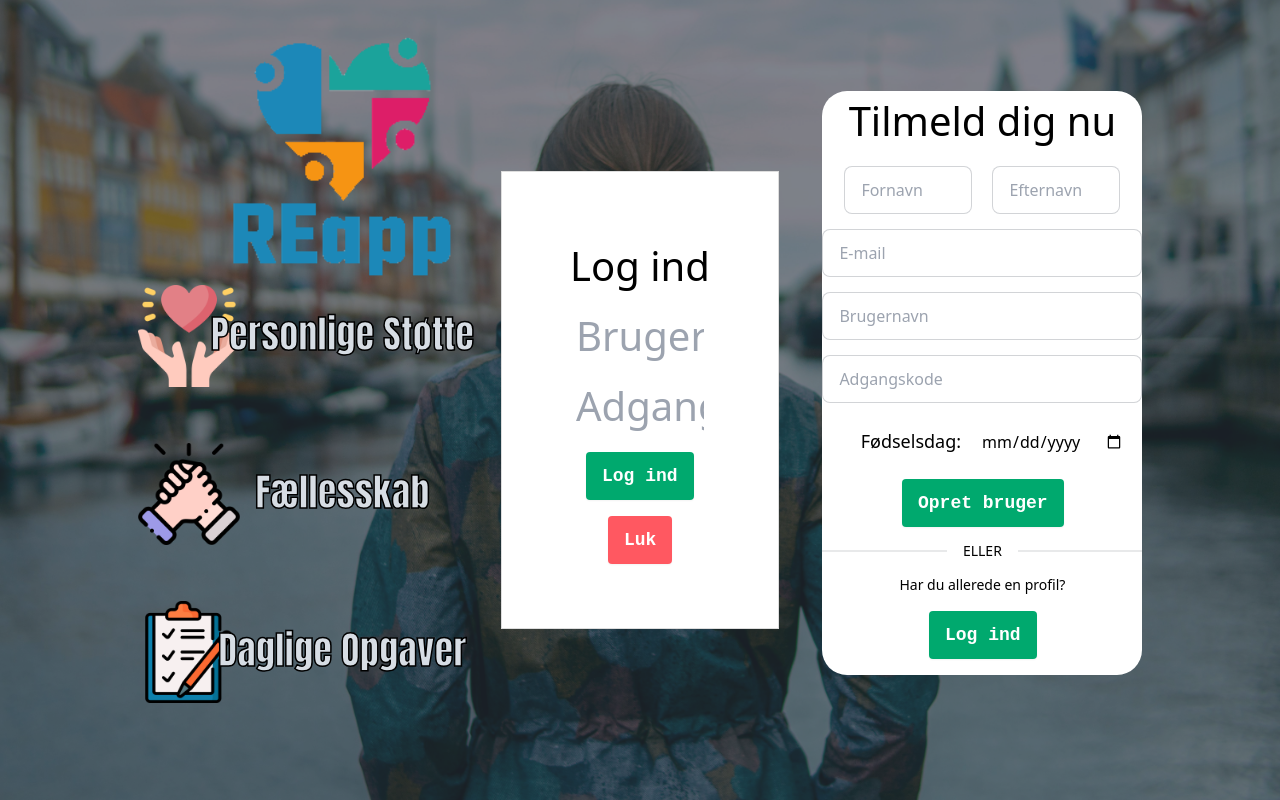
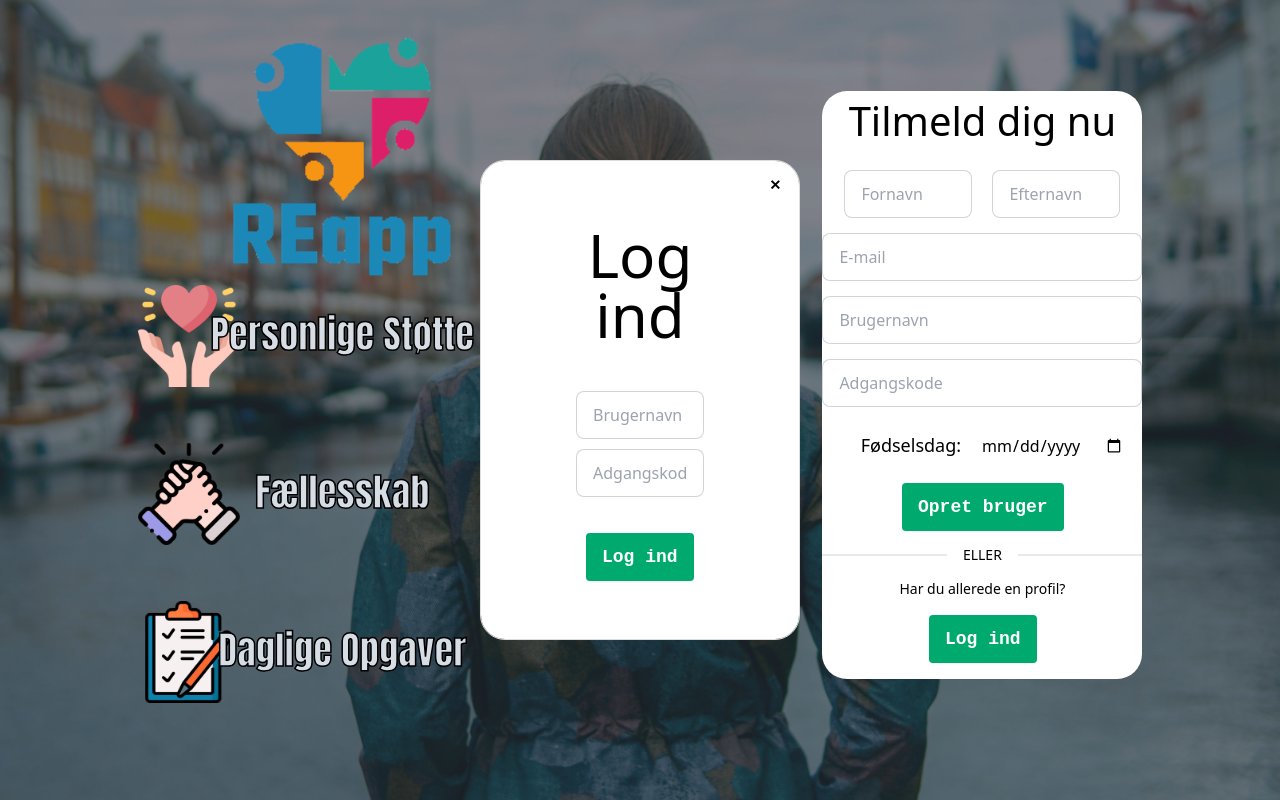
Before and after one commit to jackvwh/REapp, a React (Create React App) app in the folder Client/: page / in a window 1280 px wide. Both pictures are taken after a click on the button "Log ind". Built offline with nearby package versions, Linux system fonts and the light colour scheme.

Commit message:
reworked done for frontpage

```diff
--- a/Client/src/components/forms/CreateUserForm.jsx
+++ b/Client/src/components/forms/CreateUserForm.jsx
@@ -40,7 +40,7 @@ function CreateUserForm() {
 
   return (
     <div className="create-user-container text-black">
-      <h2>Tilmeld dig nu</h2>
+      <h2 className='my-1'>Tilmeld dig nu</h2>
       <div className="sign-up-container">
         <section>
           <form id="sign-up-form" onSubmit={createUser} ref={formRef}>
--- a/Client/src/components/forms/loginForm.jsx
+++ b/Client/src/components/forms/loginForm.jsx
@@ -58,13 +58,11 @@ function LoginModal() {
       {showModal && (
         <div>
           <div className="modal-container">
-            <div className="modal-header">
-              <h3>Log ind</h3>
-            </div>
-            <div className="modal-body">
+            <h3 className='text-6xl'>Log ind</h3>
+            <div className="my-9">
               <form id="login-form" onSubmit={loginUser}>
                 <input
-                  className="input-field"
+                  className="input-field input w-full max-w-2xs text-black input-field input-bordered"
                   type="text"
                   name="username"
                   id="username"
@@ -72,22 +70,18 @@ function LoginModal() {
                 />
                 <br />
                 <input
-                  className="input-field"
+                  className="input-field input w-full max-w-2xs text-black input-field input-bordered "
                   type="password"
                   name="password"
                   id="password"
                   placeholder="Adgangskode"
                 />
                 <br />
-                <button className="btn btn-success button-30 text-white">Log ind</button>
+                <button className="btn btn-success button-30 text-white my-9">
+                  Log ind
+                </button>
               </form>
-            </div>
-            <div className="modal-footer">
-              <button
-                className="btn btn-error button-30 text-white"
-                onClick={closeModal}>
-                Luk
-              </button>
+              <button className="btn btn-sm btn-circle btn-ghost absolute right-2 top-2" onClick={closeModal}>✕</button>
             </div>
           </div>
         </div>
--- a/Client/src/styles/homepage.css
+++ b/Client/src/styles/homepage.css
@@ -87,6 +87,14 @@
   -webkit-text-stroke-color: black;
 }
 
+.modal-container {
+  background-color: white;
+  font-size: 0.5em;
+  width: 25vw;
+  height: 60vh;
+  border-radius: 25px;
+
+}
 .button-30 {
   align-items: center;
   appearance: none;
```
